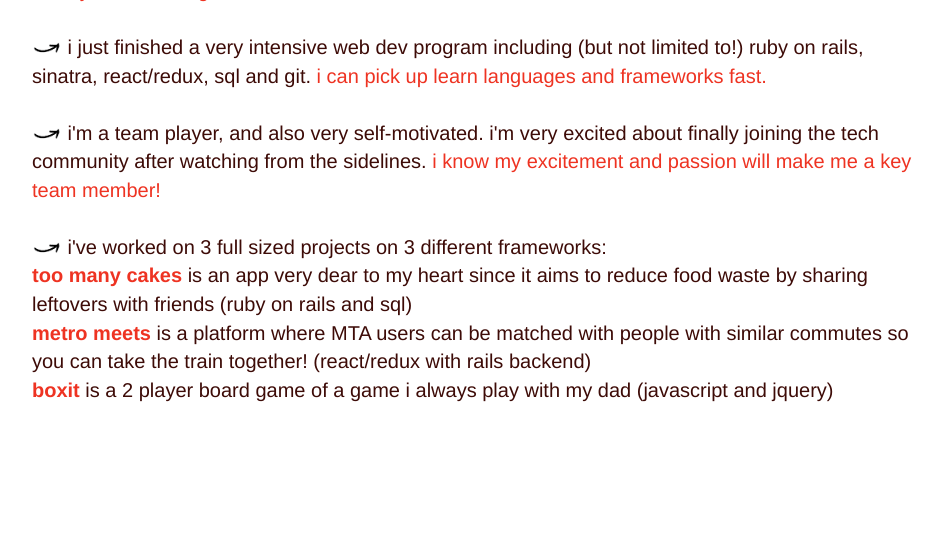
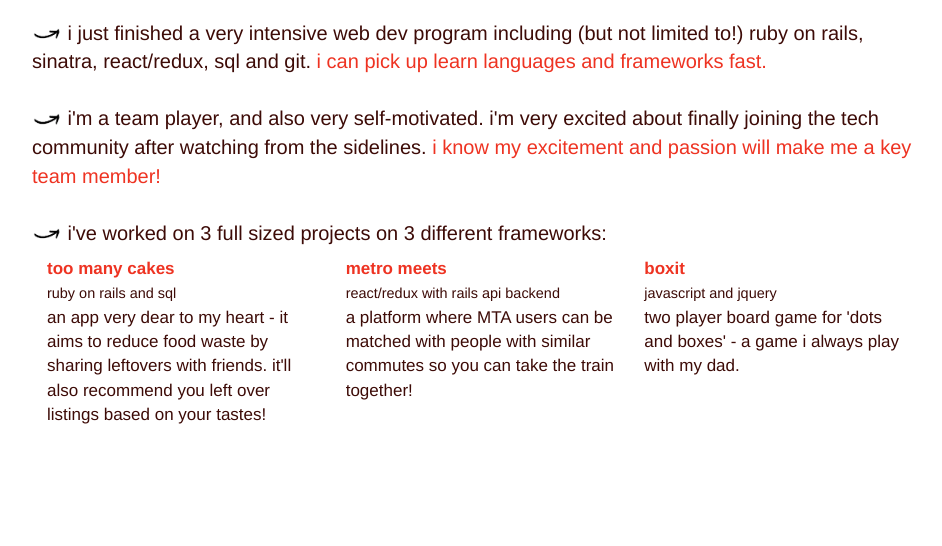
Before and after one commit to pattysc/buzzfeed, a PHP site: page /index.html in a window 1280 px wide. Shown: the part 2654-3200 px from the top of the page, without its empty margins (160-1102 px from the left). Run offline with PHP 8.4, Linux system fonts and the light colour scheme; some libraries are stand-ins or nearby versions.

Commit message:
last styling

```diff
--- a/css/stylesheet.css
+++ b/css/stylesheet.css
@@ -1,7 +1,3 @@
-body{
-  color: #ee3322
-}
-
 h2, p{
   color: #3d0b07
 }
@@ -50,6 +46,13 @@ p{
   color: #3d0b07
 }
 
+.cols{
+  display: inline-block;
+  width: 70vw;
+  color: #3d0b07;
+  font-size: 17px;
+}
+
 .fa:hover{
   color: #ee3322;
 }
@@ -62,3 +65,7 @@ a:hover{
   text-decoration: none;
   color: #ac2013
 }
+
+.project{
+  margin-bottom: 20px;
+}
--- a/index.html
+++ b/index.html
@@ -16,7 +16,7 @@
 
     <div id="hello" class="content">
 
-      <h1>i'm patty</h1>
+      <h1>hi buzzfeed! i'm patty</h1>
       <h2>a web developer in nyc</h2>
 
       <div id="contact">
@@ -87,13 +87,23 @@
          <span class="orange">i know my excitement and passion will make me a key team member!</span>
         </span>
         <br /><br />
-        <span> <img src="img/arrow.jpeg" width="30px"/> i've worked on 3 full sized projects on 3 different frameworks: <br />
-          <span class="project"><b><a href="http://toomanycakes.herokuapp.com" target="_blank"> too many cakes </a></b></span> is an app very dear to my heart since it aims to reduce food waste by sharing leftovers with friends (ruby on rails and sql)<br/>
-          <span class="project"><b><a href="http://www.metromeets.co" target="_blank"> metro meets </a></b></span> is a platform where MTA users can be matched with people with similar commutes so you can take the train together! (react/redux with rails backend)<br/>
-          <span class="project"><b><a href="http://boxitgame.herokuapp.com" target="_blank"> boxit </a></b></span> is a 2 player board game of a game i always play with my dad (javascript and jquery)
-        </br/>
-        </br/>
+        <span> <img src="img/arrow.jpeg" width="30px"/> i've worked on 3 full sized projects on 3 different frameworks:
+          <div class="cols">
+            <div class="col-md-4 project"><b><a href="http://toomanycakes.herokuapp.com" target="_blank"> too many cakes </a></b> <br />
+              <small>ruby on rails and sql </small><br />
+              an app very dear to my heart - it aims to reduce food waste by sharing leftovers with friends. it'll also recommend you left over listings based on your tastes!
+            </div>
 
+            <div class="col-md-4 project"><b><a href="http://www.metromeets.co" target="_blank"> metro meets </a></b><br />
+              <small> react/redux with rails api backend </small><br />
+              a platform where MTA users can be matched with people with similar commutes so you can take the train together!
+            </div>
+
+            <div class="col-md-4 project"><b><a href="http://boxitgame.herokuapp.com" target="_blank"> boxit </a></b> <br />
+              <small> javascript and jquery </small><br />
+              two player board game for 'dots and boxes' - a game i always play with my dad.
+            </div>
+          </div>
         </span>
 
       </p>
```
Lines whose indentation alone changed are shown as unchanged.
